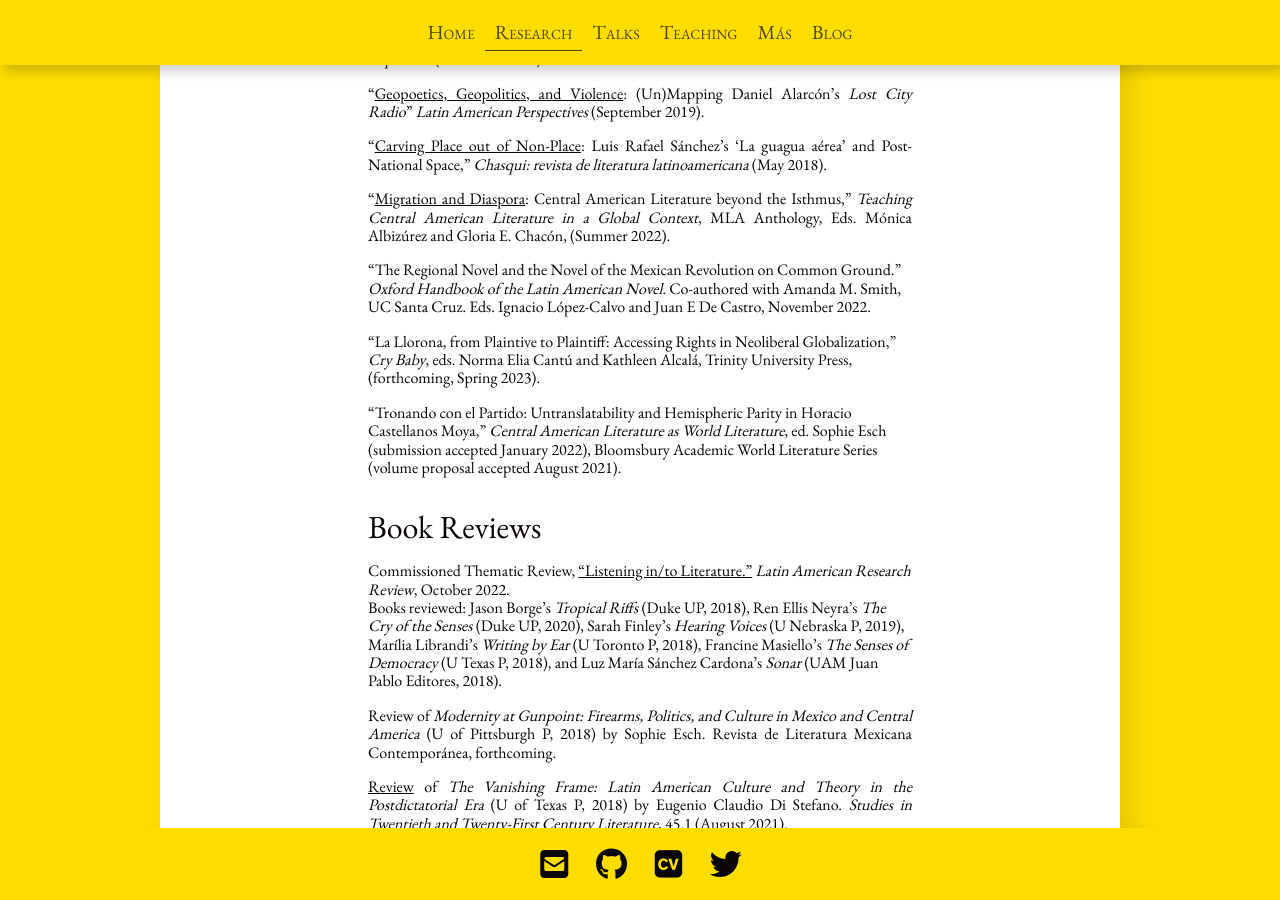
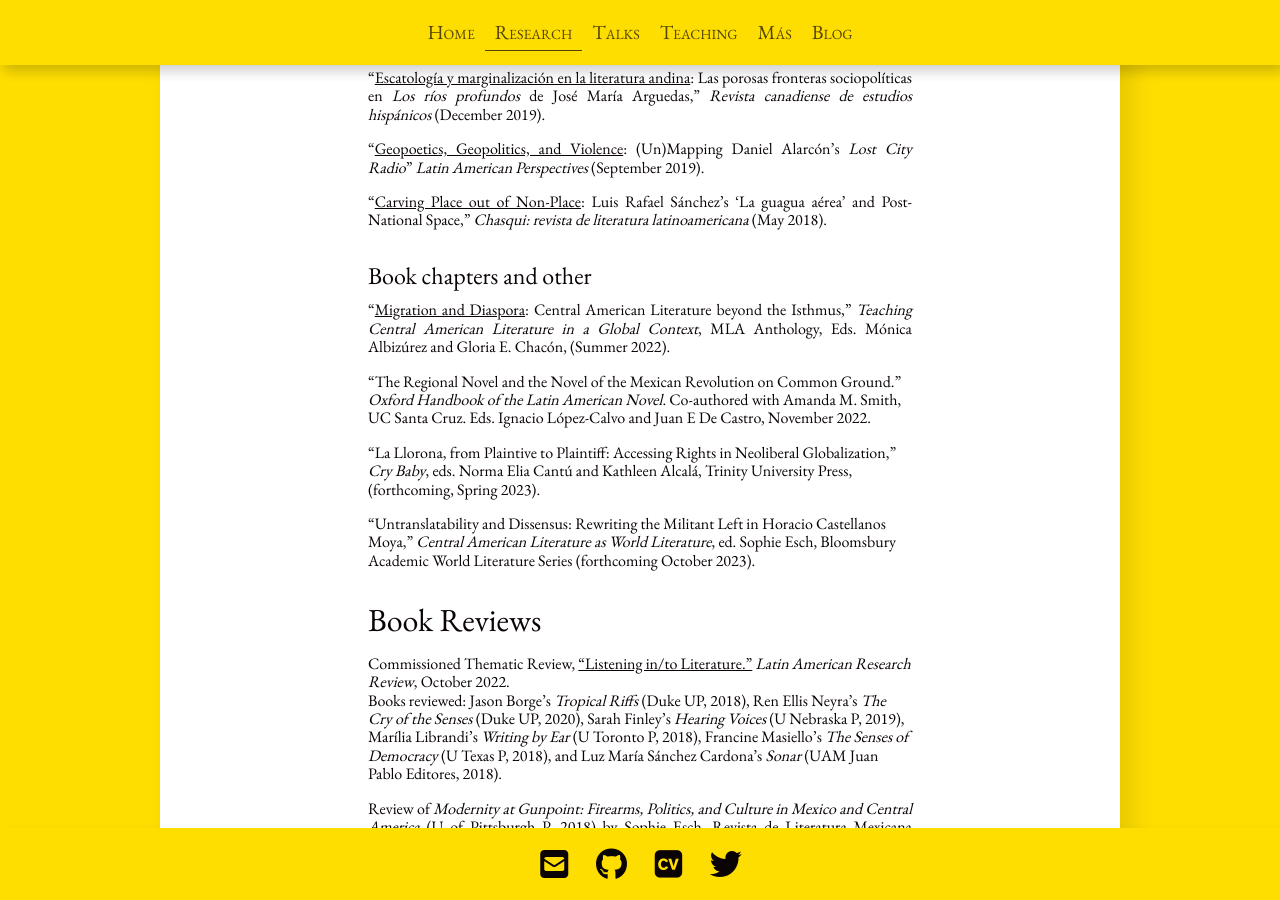
Before and after one commit to dajmcdon/tamara-site, a Jekyll site: the page built from research.md, in a window 1280 px wide and 900 px high, scrolled down 1933 px. Built offline with Jekyll 4.4.1, drawn with Linux system fonts in a browser that asks for light colours; nearby versions of some CDN libraries; some web fonts are replaced.

Commit message:
fix Esch chapter

```diff
--- a/research.md
+++ b/research.md
@@ -29,11 +31,12 @@ I am working on a second book project, tentatively titled _Sounds of the Capital
 
 * "[Carving Place out of Non-Place](https://www.academia.edu/39790659/Carving_Place_out_of_Non-Place_Luis_Rafael_Sánchez_s_La_guagua_aérea_and_Postnational_Space): Luis Rafael Sánchez’s ‘La guagua aérea’ and Post-National Space,” _Chasqui: revista de literatura latinoamericana_ (May 2018).
 
+### Book chapters and other
 * "[Migration and Diaspora](https://www.mla.org/Publications/Bookstore/Options-for-Teaching/Teaching-Central-American-Literature-in-a-Global-Context): Central American Literature beyond the Isthmus,” _Teaching Central American Literature in a Global Context_, MLA Anthology, Eds. Mónica Albizúrez and Gloria E. Chacón, (Summer 2022).
 
 * “The Regional Novel and the Novel of the Mexican Revolution on Common Ground.” _Oxford Handbook of the Latin American Novel_. Co-authored with Amanda M. Smith, UC Santa Cruz. Eds. Ignacio López-Calvo and Juan E De Castro, November 2022.
 * "La Llorona, from Plaintive to Plaintiff: Accessing Rights in Neoliberal Globalization," _Cry Baby_, eds. Norma Elia Cantú and Kathleen Alcalá, Trinity University Press, (forthcoming, Spring 2023).
-* “Tronando con el Partido: Untranslatability and Hemispheric Parity in Horacio Castellanos Moya,” _Central American Literature as World Literature_, ed. Sophie Esch (submission accepted January 2022), Bloomsbury Academic World Literature Series (volume proposal accepted August 2021).
+* “Untranslatability and Dissensus: Rewriting the Militant Left in Horacio Castellanos Moya,” _Central American Literature as World Literature_, ed. Sophie Esch, Bloomsbury Academic World Literature Series (forthcoming October 2023).
 
 
 
```
Also changed, not shown: other parts of research.md (+2 -0 lines).
